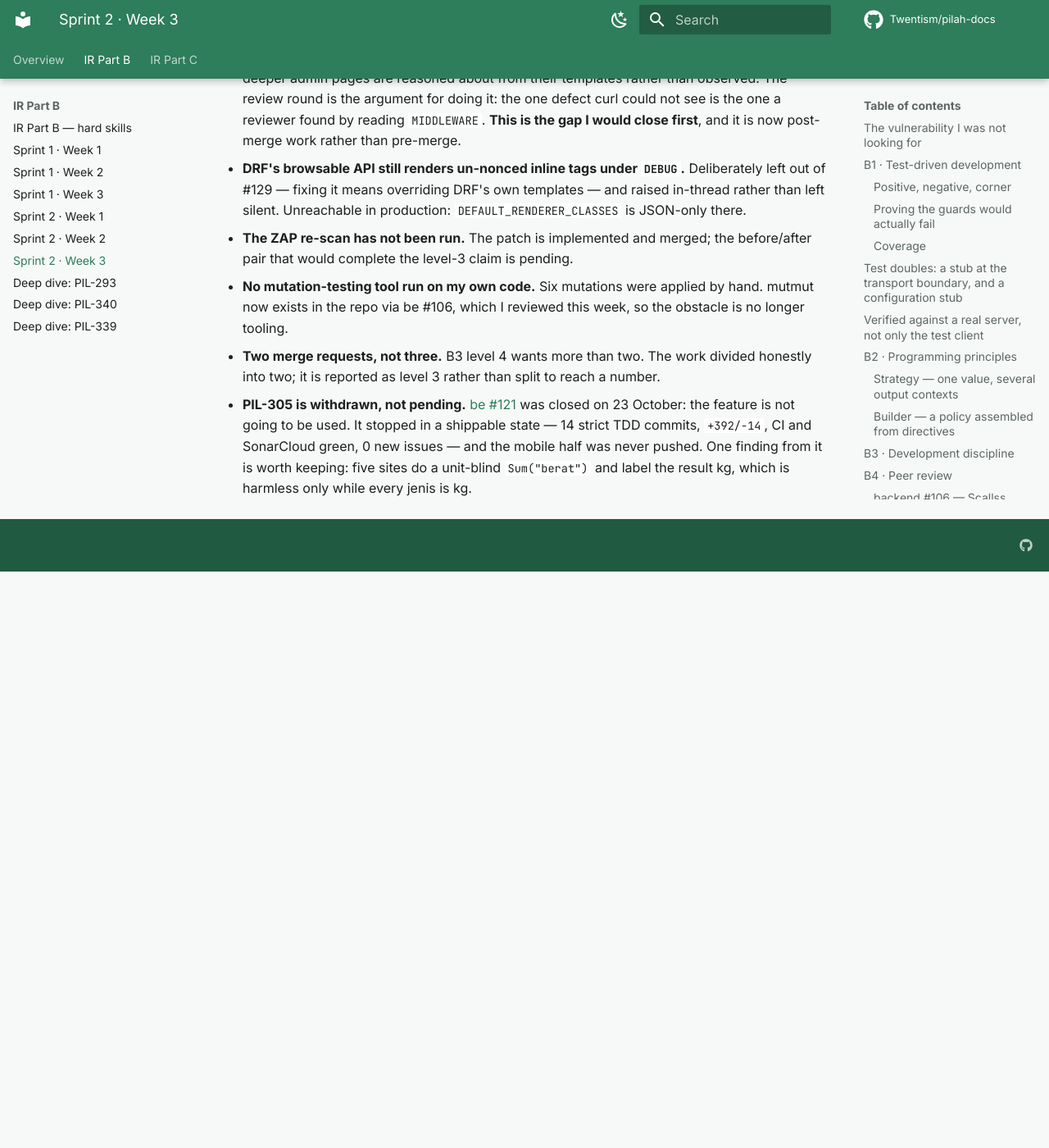
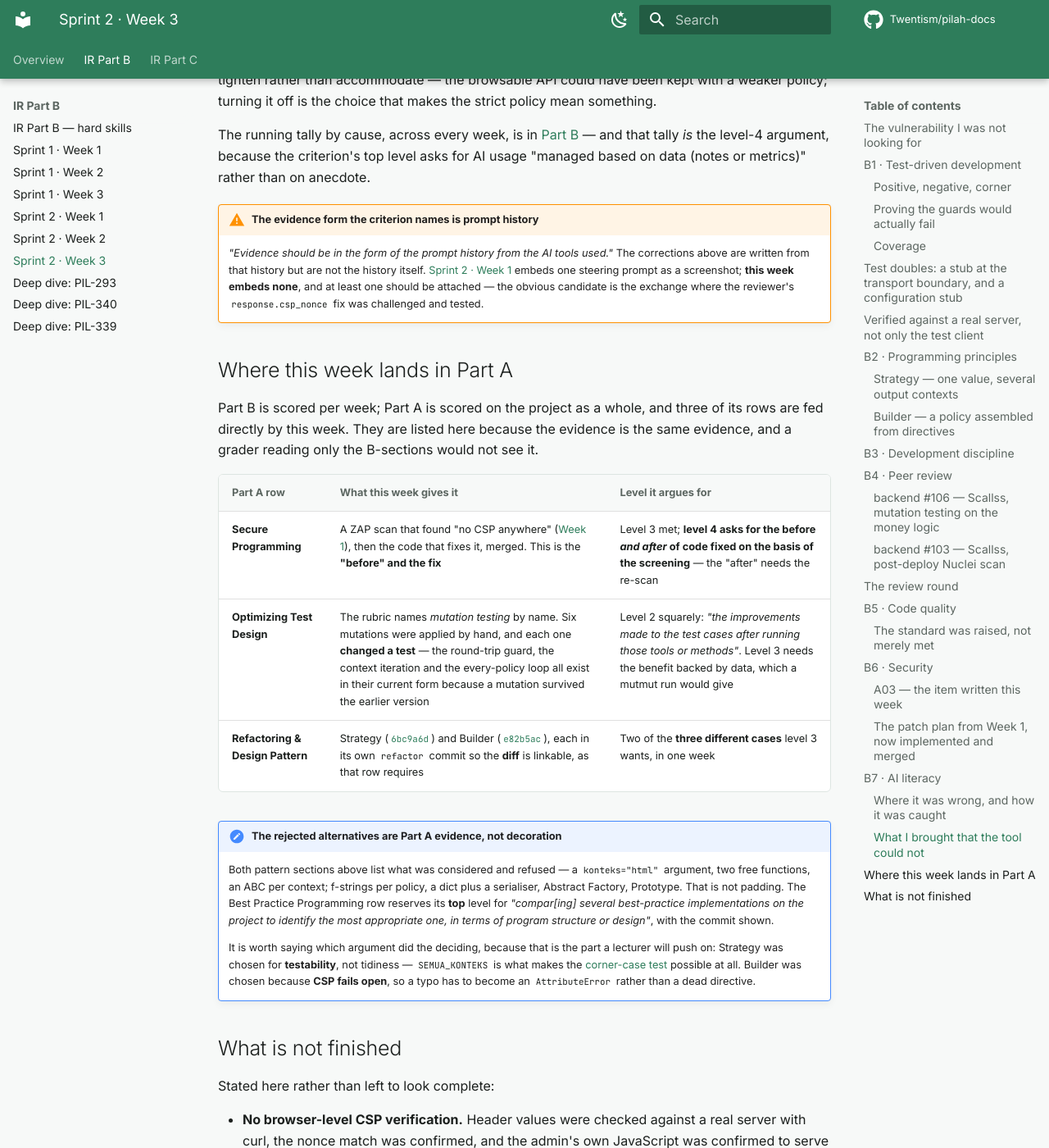
Before and after one commit to Twentism/pilah-docs, an MkDocs documentation site: the page built from docs/ir/b/s2-w3.md, in a window 1280 px wide and 1400 px high, scrolled down 17607 px. Shown: the whole window at 82% size. Built offline with MkDocs 1.6.1 and Material for MkDocs 9.7.7, drawn with Linux system fonts in a browser that asks for light colours; comment, search, counter and statistics services are not loaded; before the commit the page ends 18304 px from its top, so only the background shows below that; some of the changed text lies outside the part shown.

Commit message:
docs(ir): correct the B6 level-3 claim against the guidelines themselves
Read "IR Guidelines.pdf" rather than working from my notes on it, and the
notes were wrong on one consequential point.

B6 level 3 is "performs a scan using Metasploit (or similar), is able to
explain the results concisely and clearly, and explains what steps will be
taken to patch that security gap". Nothing in it asks for the patch to be
carried out, let alone for a re-scan. Week 1 met it in full. Both pages
said the pending before/after pair was what "would complete the level-3
claim"; it is not, and the claim was understated as a result.

Level 4 is also not reachable by re-scanning: it requires penetration
testing plus a video of the process. Level 3 is the honest ceiling, and
both pages now say so.

The before/after does matter, but in Part A, where the Secure Programming
row reserves its top level for exactly that pair. So s2-w3 gains a short
"Where this week lands in Part A" section mapping the same evidence onto
the three Part A rows it feeds - Secure Programming, Optimizing Test
Design (which names mutation testing outright, and six guards here were
changed by hand-applied mutations), and Refactoring & Design Pattern,
where Strategy and Builder are two of the three cases that row wants.

Two mandatory-evidence gaps are now named on the page instead of being
silently absent:

- B1 requires proof of coverage as a screenshot or HTML report in the
  week's comments. This page has API figures and a CI log excerpt, which
  are reproducible but are not that.
- B7 names prompt history as the evidence form. s2-w1 embeds one steering
  prompt; this week embeds none.

mkdocs build --strict passes, one H1 per page, 915 internal anchors
resolve.

```diff
--- a/docs/ir/b/s2-w3.md
+++ b/docs/ir/b/s2-w3.md
@@ -232,6 +232,18 @@ Both PRs, measured after the final review revision and after #129 retargeted to
 Read from the SonarCloud API rather than the badge, and the issue count queried
 separately from the gate, because [a green gate is not a zero
 count](s2-w1.md#b5-code-quality) — that was already paid for on PR #70.
+
+!!! warning "The coverage proof still has to be attached, and a table is not it"
+    The guidelines make this mandatory in so many words: *"it is mandatory to
+    include the commit link and proof of coverage (at minimum, attach a
+    screenshot from local testing or a coverage report in HTML format) in the
+    related week's comments."*
+
+    The figures below are read from the SonarCloud API and from the CI log, and
+    both are reproducible — but neither is a screenshot, and this page does not
+    carry one. **A SonarCloud PR summary for #128 and #129, or a `coverage
+    html` report, has to go into this week's comments**, the way
+    [Sprint 2 · Week 1](s2-w1.md#coverage) embeds its two.
 
 CI's `diff-cover`, which measures the PR's own diff against its real base,
 agrees on the final run of each:
@@ -727,11 +739,22 @@ would have required `'self' 'unsafe-inline'` everywhere.
     five, so this is still level 1 by count, with A03 as the first genuinely
     new item since Sprint 1.
 
-    Level 3 is a different axis and is the stronger claim here: a scan,
-    explained, with a patch plan. The authenticated ZAP scan was in
-    [Sprint 2 · Week 1](s2-w1.md#b6-security); this week implements its one
-    real finding **and merges it**. The before/after re-scan is pending and is
-    named under [what is not finished](#what-is-not-finished).
+    Level 3 is a different axis, and on the guidelines' own wording it is
+    **already met**: *"performs a scan using Metasploit (or similar), is able
+    to explain the results concisely and clearly, and explains what steps will
+    be taken to 'patch' that security gap."* The authenticated ZAP scan,
+    the triage and the patch plan were all in
+    [Sprint 2 · Week 1](s2-w1.md#b6-security). Nothing in level 3 asks for the
+    patch to be carried out — this week does that anyway, which is a stronger
+    position than the level needs.
+
+    **Level 4 is not within reach by a re-scan**, and it is worth being exact
+    about why: it asks for *penetration testing* plus **a video showing the
+    penetration testing process**. No video exists, so level 3 is the honest
+    ceiling for B6 this week.
+
+    Where the re-scan does count is **Part A**, not Part B — see
+    [below](#where-this-week-lands-in-part-a).
 
 ## B7 · AI literacy
 
@@ -830,7 +853,46 @@ browsable API could have been kept with a weaker policy; turning it off is the
 choice that makes the strict policy mean something.
 
 The running tally by cause, across every week, is in
-[Part B](../part-b.md#b7-how-i-use-ai).
+[Part B](../part-b.md#b7-how-i-use-ai) — and that tally *is* the level-4
+argument, because the criterion's top level asks for AI usage "managed based
+on data (notes or metrics)" rather than on anecdote.
+
+!!! warning "The evidence form the criterion names is prompt history"
+    *"Evidence should be in the form of the prompt history from the AI tools
+    used."* The corrections above are written from that history but are not the
+    history itself. [Sprint 2 · Week 1](s2-w1.md#b7-ai-literacy) embeds one
+    steering prompt as a screenshot; **this week embeds none**, and at least
+    one should be attached — the obvious candidate is the exchange where the
+    reviewer's `response.csp_nonce` fix was challenged and tested.
+
+## Where this week lands in Part A
+
+Part B is scored per week; Part A is scored on the project as a whole, and
+three of its rows are fed directly by this week. They are listed here because
+the evidence is the same evidence, and a grader reading only the B-sections
+would not see it.
+
+| Part A row | What this week gives it | Level it argues for |
+|---|---|---|
+| **Secure Programming** | A ZAP scan that found "no CSP anywhere" ([Week 1](s2-w1.md#b6-security)), then the code that fixes it, merged. This is the **"before" and the fix** | Level 3 met; **level 4 asks for the before *and after* of code fixed on the basis of the screening** — the "after" needs the re-scan |
+| **Optimizing Test Design** | The rubric names *mutation testing* by name. Six mutations were applied by hand, and each one **changed a test** — the round-trip guard, the context iteration and the every-policy loop all exist in their current form because a mutation survived the earlier version | Level 2 squarely: *"the improvements made to the test cases after running those tools or methods"*. Level 3 needs the benefit backed by data, which a mutmut run would give |
+| **Refactoring & Design Pattern** | Strategy ([`6bc9a6d`](https://github.com/bank-sampah-PILAH/pilah-be/commit/6bc9a6d)) and Builder ([`e82b5ac`](https://github.com/bank-sampah-PILAH/pilah-be/commit/e82b5ac)), each in its own `refactor` commit so the **diff** is linkable, as that row requires | Two of the **three different cases** level 3 wants, in one week |
+
+!!! note "The rejected alternatives are Part A evidence, not decoration"
+    Both pattern sections above list what was considered and refused — a
+    `konteks="html"` argument, two free functions, an ABC per context; f-strings
+    per policy, a dict plus a serialiser, Abstract Factory, Prototype. That is
+    not padding. The Best Practice Programming row reserves its **top** level
+    for *"compar[ing] several best-practice implementations on the project to
+    identify the most appropriate one, in terms of program structure or
+    design"*, with the commit shown.
+
+    It is worth saying which argument did the deciding, because that is the
+    part a lecturer will push on: Strategy was chosen for **testability**, not
+    tidiness — `SEMUA_KONTEKS` is what makes the
+    [corner-case test](#positive-negative-corner) possible at all. Builder was
+    chosen because **CSP fails open**, so a typo has to become an
+    `AttributeError` rather than a dead directive.
 
 ## What is not finished
 
@@ -849,8 +911,14 @@ Stated here rather than left to look complete:
   Deliberately left out of #129 — fixing it means overriding DRF's own
   templates — and raised in-thread rather than left silent. Unreachable in
   production: `DEFAULT_RENDERER_CLASSES` is JSON-only there.
-- **The ZAP re-scan has not been run.** The patch is implemented and merged;
-  the before/after pair that would complete the level-3 claim is pending.
+- **The ZAP re-scan has not been run.** The patch is implemented and merged,
+  so the "before" is on record and the fix is on record; what is missing is a
+  second scan showing the finding gone. That pair is **not** needed for B6
+  level 3, which is already met — it is what
+  [Part A, Secure Programming](#where-this-week-lands-in-part-a) asks for at
+  level 4, and it is the cheapest remaining point on this page.
+- **No penetration-testing video.** B6 level 4 asks for one explicitly. Not
+  attempted, and not claimed.
 - **No mutation-testing tool run on my own code.** Six mutations were applied
   by hand. mutmut now exists in the repo via be #106, which I reviewed this
   week, so the obstacle is no longer tooling.
```
Also changed, not shown: docs/ir/part-b.md (+15 -5 lines).
